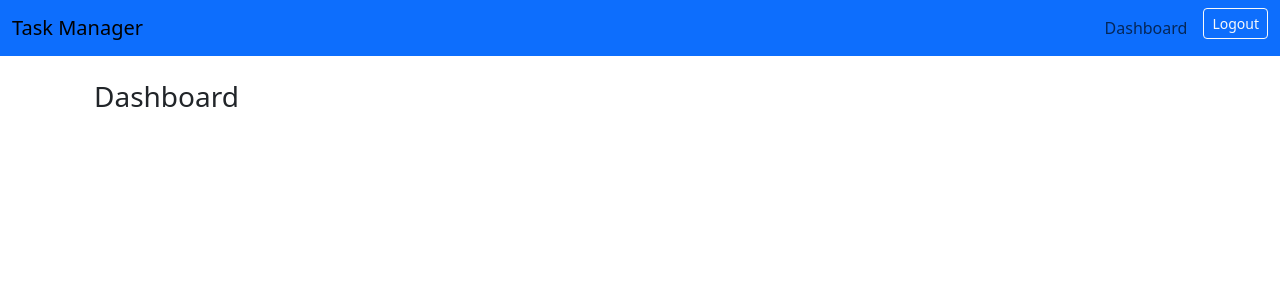
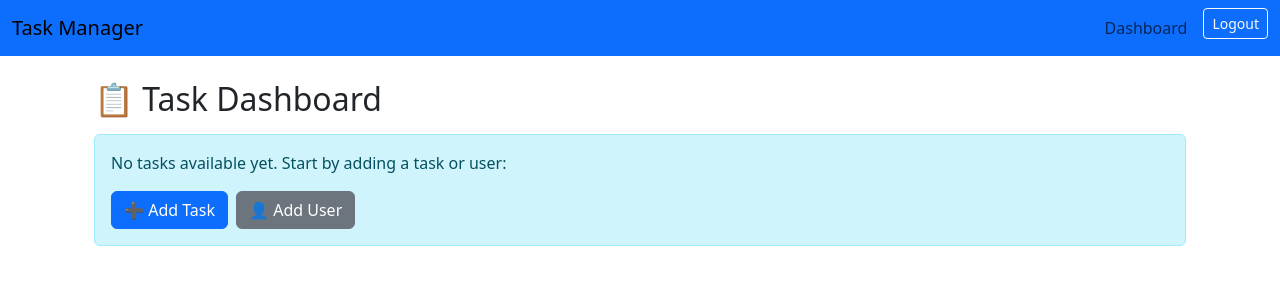
Before and after one commit to Edbless/task-manager, an Angular app: page /dashboard in a window 1280 px wide. Shown: the top 300 px of the page. Built offline with nearby package versions, Linux system fonts and the light colour scheme; sample sign-in values are in the browser's storage.

Commit message:
Resolving the dashboard

```diff
--- a/src/app/Core/dashboard/dashboard.html
+++ b/src/app/Core/dashboard/dashboard.html
@@ -1,21 +1,27 @@
 <div class="container mt-4">
-  <h3>Dashboard</h3>
+  <h2 class="mb-3">📋 Task Dashboard</h2>
 
-  <div class="row">
-    <div class="col-md-4" *ngFor="let task of tasks">
-      <div class="card mb-3 shadow-sm">
+  <!-- If no tasks exist -->
+  <div *ngIf="tasks.length === 0" class="alert alert-info">
+    <p>No tasks available yet. Start by adding a task or user:</p>
+    <button class="btn btn-primary me-2" (click)="goToAddTask()">➕ Add Task</button>
+    <button class="btn btn-secondary" (click)="goToAddUser()">👤 Add User</button>
+  </div>
+
+  <!-- If tasks exist -->
+  <div class="row" *ngIf="tasks.length > 0">
+    <div class="col-md-6 col-lg-4 mb-3" *ngFor="let task of tasks">
+      <div class="card shadow-sm">
         <div class="card-body">
           <h5 class="card-title">{{ task.title }}</h5>
           <p class="card-text">{{ task.description }}</p>
-          <p>
-            <strong>Assigned To:</strong> {{ getAssignedUser(task) }}
-          </p>
-
-          <!-- Show assign button only if no user assigned -->
-          <button *ngIf="!task.assignedTo"
-                  class="btn btn-sm btn-primary"
-                  (click)="assignTask(task)">
-            Assign Task
+          <span class="badge" [ngClass]="task.assignedTo ? 'bg-success' : 'bg-warning'">
+            {{ task.assignedTo ? 'Assigned' : 'Unassigned' }}
+          </span>
+        </div>
+        <div class="card-footer text-end">
+          <button class="btn btn-sm btn-danger" (click)="completeTask(task.id)">
+            ✅ Complete
           </button>
         </div>
       </div>
--- a/src/app/Core/dashboard/dashboard.ts
+++ b/src/app/Core/dashboard/dashboard.ts
@@ -1,7 +1,7 @@
 import { Component, OnInit } from '@angular/core';
 import { Router } from '@angular/router';
 import { Task } from '../model/task.model';
-import { CommonModule } from '@angular/common';
+import { CommonModule, NgFor } from '@angular/common';
 import {TaskService} from '../../services/task-service';
 import {TaskUserService} from '../../services/task-user-service';
 import {TaskUser} from '../model/task-user.model';
@@ -9,33 +9,37 @@ import {TaskUser} from '../model/task-user.model';
 @Component({
   selector: 'app-dashboard',
   standalone: true,
-  imports: [CommonModule],
+  imports: [CommonModule, NgFor],
   templateUrl: './dashboard.html',
   styleUrl: './dashboard.css'
 })
 export class Dashboard implements OnInit {
   tasks: Task[] = [];
-  users: TaskUser[] = [];
 
   constructor(
     private taskService: TaskService,
-    private userService: TaskUserService,
     private router: Router
   ) {}
 
-  ngOnInit() {
-    this.tasks = this.taskService.getTasks();
-    this.users = this.userService.getUsers();
+  ngOnInit(): void {
+    this.loadTasks();
   }
 
-  getAssignedUser(task: Task): string {
-    if (!task.assignedTo) return 'Not Assigned';
-    const user = this.users.find(u => u.id === task.assignedTo);
-    return user ? `${user.firstname} ${user.lastname}` : 'Unknown';
+  loadTasks(): void {
+    this.tasks = this.taskService.getTasks();
   }
 
-  assignTask(task: Task) {
-    // navigate to AssignTaskComponent with taskId
-    this.router.navigate(['/assign-task', task.id]);
+  goToAddTask(): void {
+    this.router.navigate(['/add-task']);
   }
+
+  goToAddUser(): void {
+    this.router.navigate(['/add-task-user']);
+  }
+
+  completeTask(taskId: number): void {
+    this.taskService.completeTask(taskId);
+    this.loadTasks();
+  }
+
 }
```
